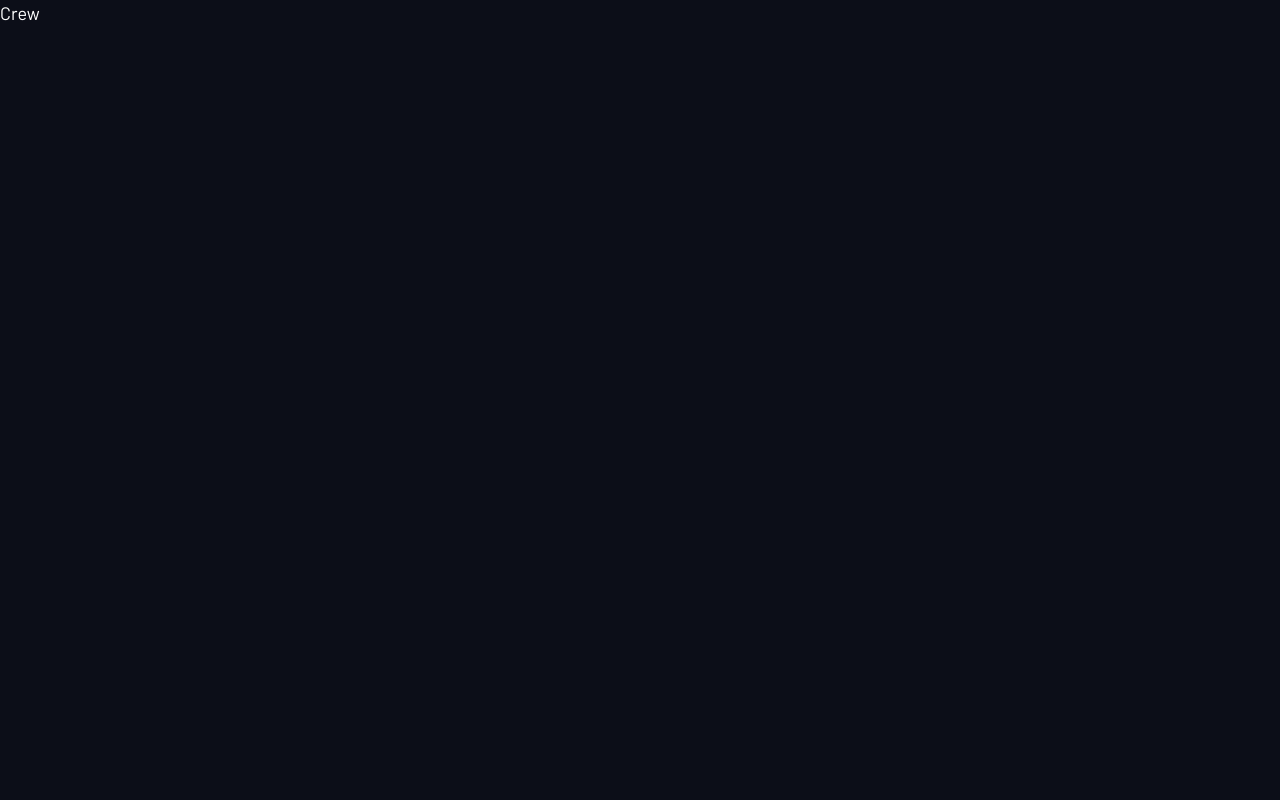
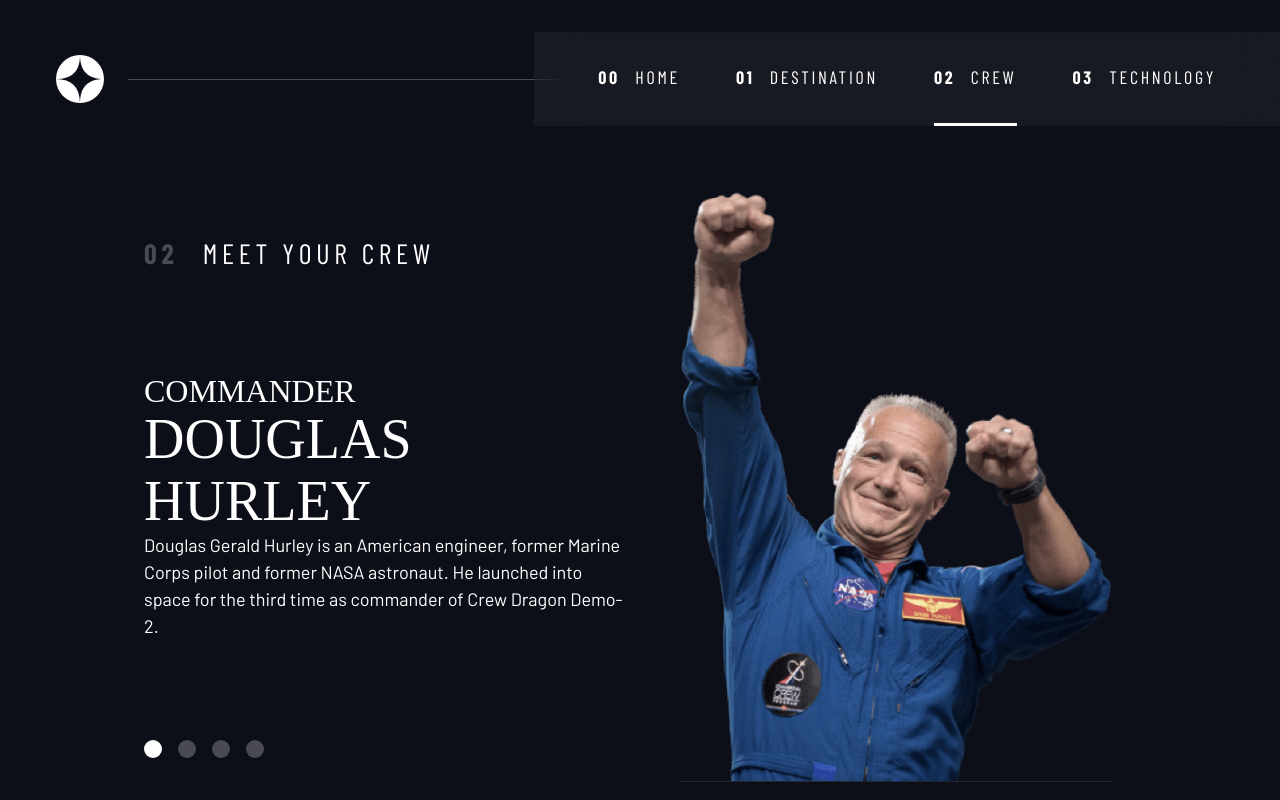
Before and after one commit to tatasadi/space-tourism, a React (Vite) app: page /crew in a window 1280 px wide. Built offline with nearby package versions, Linux system fonts and the light colour scheme; a web font is replaced by a local one.

Commit message:
add crew page

```diff
--- /dev/null
+++ b/src/components/DotIndicator.tsx
@@ -0,0 +1,7 @@
+export default function DotIndicator({ isSelected, name }) {
+  return (
+    <button aria-selected={isSelected}>
+      <span className="sr-only">{name}</span>
+    </button>
+  )
+}
--- a/src/index.css
+++ b/src/index.css
@@ -519,6 +519,7 @@ select {
 }
 
 /* destination layout */
+
 .grid-container--destination {
   grid-template-areas:
     "title"
@@ -551,6 +552,29 @@ select {
   font-size: 1.75rem;
 }
 
+/* crew layout */
+.grid-container--crew {
+  grid-template-areas:
+    "title"
+    "image"
+    "dots"
+    "content";
+}
+
+.grid-container--crew > img {
+  grid-area: image;
+  max-width: 60%;
+  border-bottom: 1px solid hsl(var(--clr-white) / 0.1);
+}
+
+.grid-container--crew > .dot-indicators {
+  grid-area: dots;
+}
+
+.grid-container--crew > .crew-details {
+  grid-area: content;
+}
+
 @media (min-width: 35em) {
   .numbered-title {
     justify-self: start;
@@ -560,6 +584,15 @@ select {
   .destination-meta {
     flex-direction: row;
     justify-content: space-evenly;
+  }
+
+  .grid-container--crew {
+    padding-bottom: 0;
+    grid-template-areas:
+      "title"
+      "content"
+      "dots"
+      "image";
   }
 }
 
@@ -595,7 +628,8 @@ select {
       ". image content .";
   }
 
-  .grid-container--destination > img {
+  .grid-container--destination > img,
+  .grid-container--crew > img {
     max-width: 90%;
   }
 
@@ -603,4 +637,19 @@ select {
     --gap: min(8vw, 6rem);
     justify-content: start;
   }
+
+  .grid-container--crew {
+    grid-template-areas:
+      ". title   image ."
+      ". content image ."
+      ". dots    image .";
+  }
+
+  .grid-container--crew > .dot-indicators {
+    justify-self: start;
+  }
+
+  /* .grid-container--crew > img {
+    align-self: end;
+  } */
 }
--- a/src/pages/Crew.tsx
+++ b/src/pages/Crew.tsx
@@ -1,3 +1,73 @@
+import { useState } from "react"
+import Header from "../components/Header"
+import DotIndicator from "../components/DotIndicator"
+
+const crew = [
+  {
+    name: "Douglas Hurley",
+    images: {
+      png: "/images/crew/image-douglas-hurley.png",
+      webp: "/images/crew/image-douglas-hurley.webp",
+    },
+    role: "Commander",
+    bio: "Douglas Gerald Hurley is an American engineer, former Marine Corps pilot and former NASA astronaut. He launched into space for the third time as commander of Crew Dragon Demo-2.",
+  },
+  {
+    name: "Mark Shuttleworth",
+    images: {
+      png: "/images/crew/image-mark-shuttleworth.png",
+      webp: "/images/crew/image-mark-shuttleworth.webp",
+    },
+    role: "Mission Specialist",
+    bio: "Mark Richard Shuttleworth is the founder and CEO of Canonical, the company behind the Linux-based Ubuntu operating system. Shuttleworth became the first South African to travel to space as a space tourist.",
+  },
+  {
+    name: "Victor Glover",
+    images: {
+      png: "/images/crew/image-victor-glover.png",
+      webp: "/images/crew/image-victor-glover.webp",
+    },
+    role: "Pilot",
+    bio: "Pilot on the first operational flight of the SpaceX Crew Dragon to the International Space Station. Glover is a commander in the U.S. Navy where he pilots an F/A-18.He was a crew member of Expedition 64, and served as a station systems flight engineer.",
+  },
+  {
+    name: "Anousheh Ansari",
+    images: {
+      png: "/images/crew/image-anousheh-ansari.png",
+      webp: "/images/crew/image-anousheh-ansari.webp",
+    },
+    role: "Flight Engineer",
+    bio: "Anousheh Ansari is an Iranian American engineer and co-founder of Prodea Systems. Ansari was the fourth self-funded space tourist, the first self-funded woman to fly to the ISS, and the first Iranian in space.",
+  },
+]
+
 export default function Crew() {
-  return <div>Crew</div>
+  const [selectedCrew, setSelectedCrew] = useState(crew[0])
+
+  return (
+    <div className="crew page-content">
+      <Header />
+      <main id="main" className="grid-container grid-container--crew flow">
+        <h1 className="numbered-title">
+          <span aria-hidden="true">02</span> Meet your crew
+        </h1>
+        <div className="dot-indicators flex">
+          {crew.map((c, i) => (
+            <DotIndicator
+              key={c.name}
+              isSelected={c.name === selectedCrew.name}
+              name={selectedCrew.name}
+            />
+          ))}
+        </div>
+        <article className="crew-details">
+          <h2 className="fs-600 ff-serif uppercase">{selectedCrew.role}</h2>
+          <p className="fs-700 uppercase ff-serif">{selectedCrew.name}</p>
+          <p>{selectedCrew.bio}</p>
+        </article>
+
+        <img src={selectedCrew.images.png} alt="Douglas Hurley" />
+      </main>
+    </div>
+  )
 }
```
